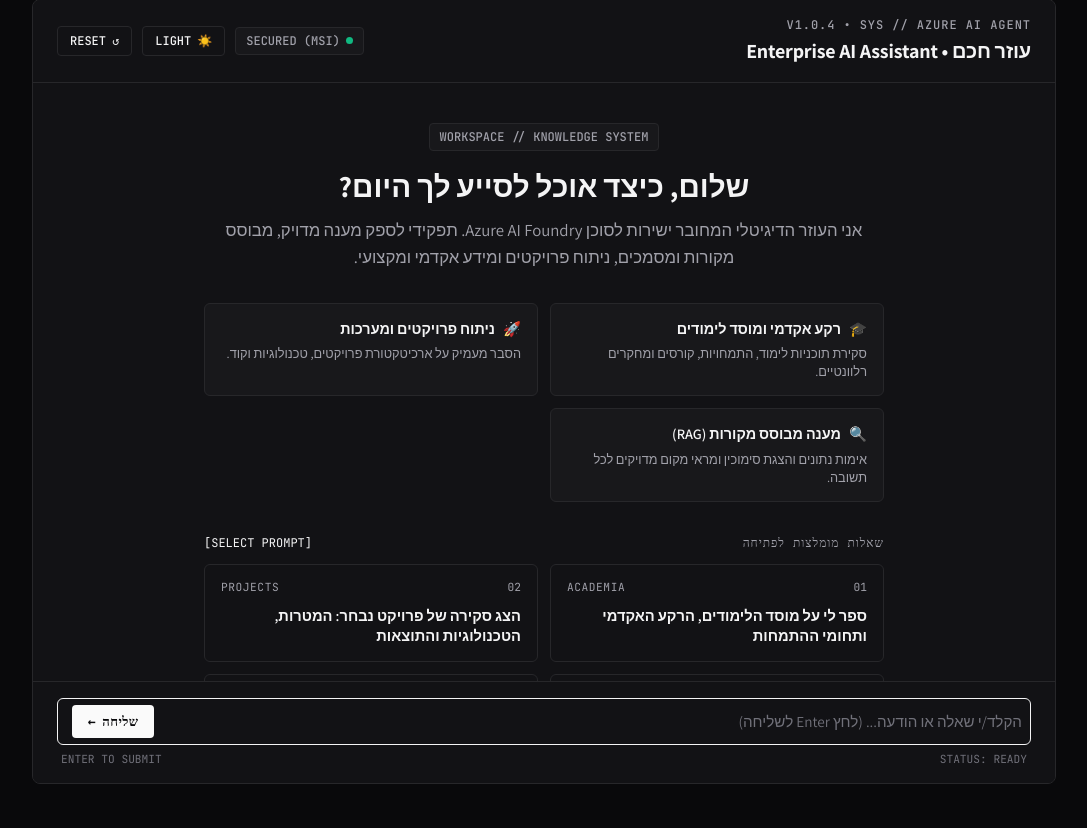
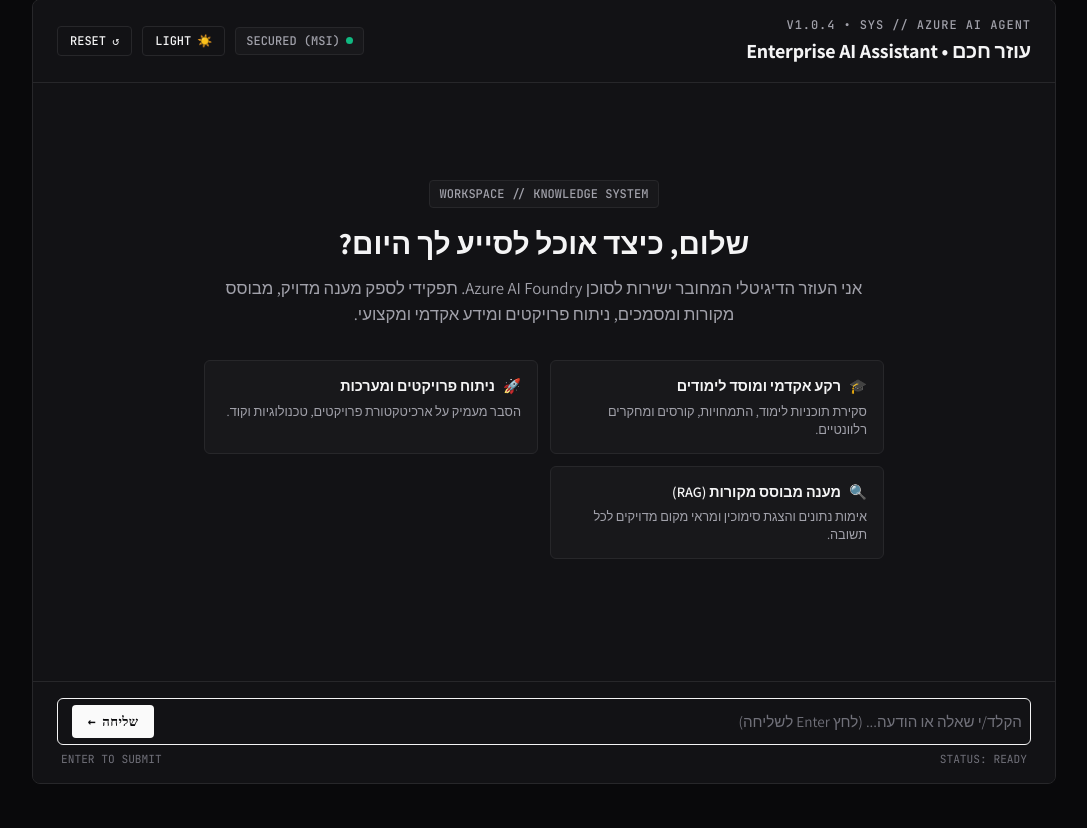
Before and after one commit to davidkorenblit/chatbot, a Flask app: page / in a window 1280 px wide. Shown: the part 45-873 px from the top of the page, without its empty margins (96-1183 px from the left). Run offline with Flask 3, Linux system fonts and the light colour scheme.

Commit message:
Remove starter prompt cards from chat UI

```diff
--- a/templates/index.html
+++ b/templates/index.html
@@ -718,53 +718,6 @@
                     </div>
                 </div>
 
-                <!-- Starter Prompt Cards -->
-                <div class="starter-section-title">
-                    <span class="eyebrow">שאלות מומלצות לפתיחה</span>
-                    <span class="font-mono text-tertiary" style="font-size: 0.75rem;">[SELECT PROMPT]</span>
-                </div>
-
-                <div class="starter-prompts-grid">
-                    <div class="prompt-card" data-prompt="ספר לי על מוסד הלימודים, הרקע האקדמי ותחומי ההתמחות">
-                        <div class="prompt-card-top">
-                            <span class="prompt-card-number">01</span>
-                            <span class="prompt-card-tag font-mono">ACADEMIA</span>
-                        </div>
-                        <div class="prompt-card-text">
-                            ספר לי על מוסד הלימודים, הרקע האקדמי ותחומי ההתמחות
-                        </div>
-                    </div>
-
-                    <div class="prompt-card" data-prompt="הצג סקירה של פרויקט נבחר: המטרות, הטכנולוגיות והתוצאות">
-                        <div class="prompt-card-top">
-                            <span class="prompt-card-number">02</span>
-                            <span class="prompt-card-tag font-mono">PROJECTS</span>
-                        </div>
-                        <div class="prompt-card-text">
-                            הצג סקירה של פרויקט נבחר: המטרות, הטכנולוגיות והתוצאות
-                        </div>
-                    </div>
-
-                    <div class="prompt-card" data-prompt="אילו יכולות וטכנולוגיות עיקריות עומדות לרשותך כסוכן AI?">
-                        <div class="prompt-card-top">
-                            <span class="prompt-card-number">03</span>
-                            <span class="prompt-card-tag font-mono">CAPABILITIES</span>
-                        </div>
-                        <div class="prompt-card-text">
-                            אילו יכולות וטכנולוגיות עיקריות עומדות לרשותך כסוכן AI?
-                        </div>
-                    </div>
-
-                    <div class="prompt-card" data-prompt="הסבר על הארכיטקטורה בענן וחיבור ה-Azure AI Foundry">
-                        <div class="prompt-card-top">
-                            <span class="prompt-card-number">04</span>
-                            <span class="prompt-card-tag font-mono">INFRASTRUCTURE</span>
-                        </div>
-                        <div class="prompt-card-text">
-                            הסבר על הארכיטקטורה בענן וחיבור ה-Azure AI Foundry
-                        </div>
-                    </div>
-                </div>
             </section>
 
             <!-- Chat Messages Container (Hidden initially until first message) -->
```
